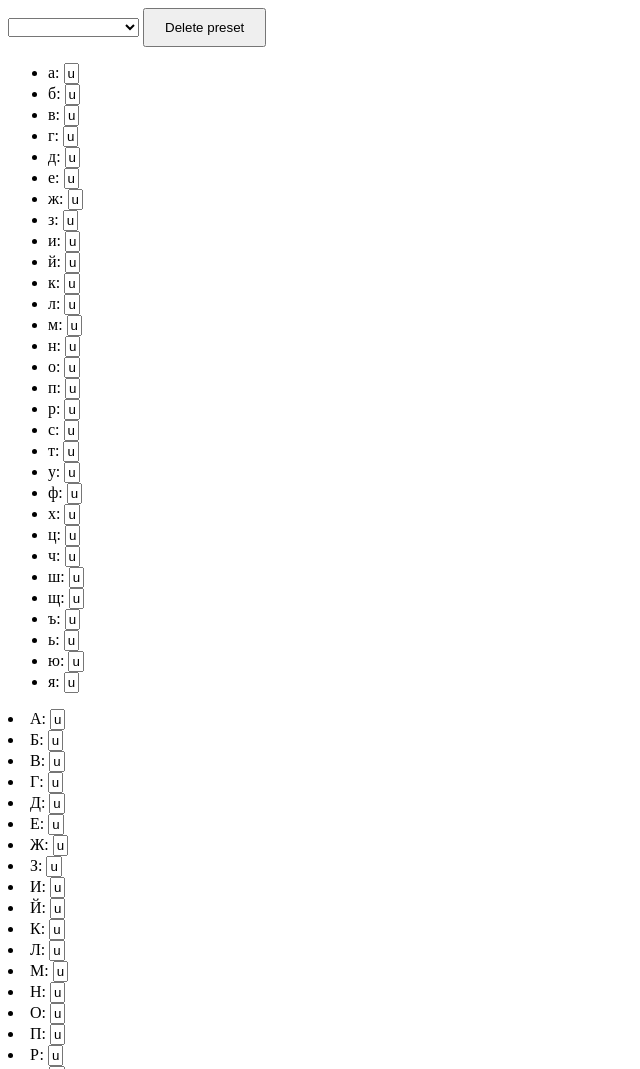
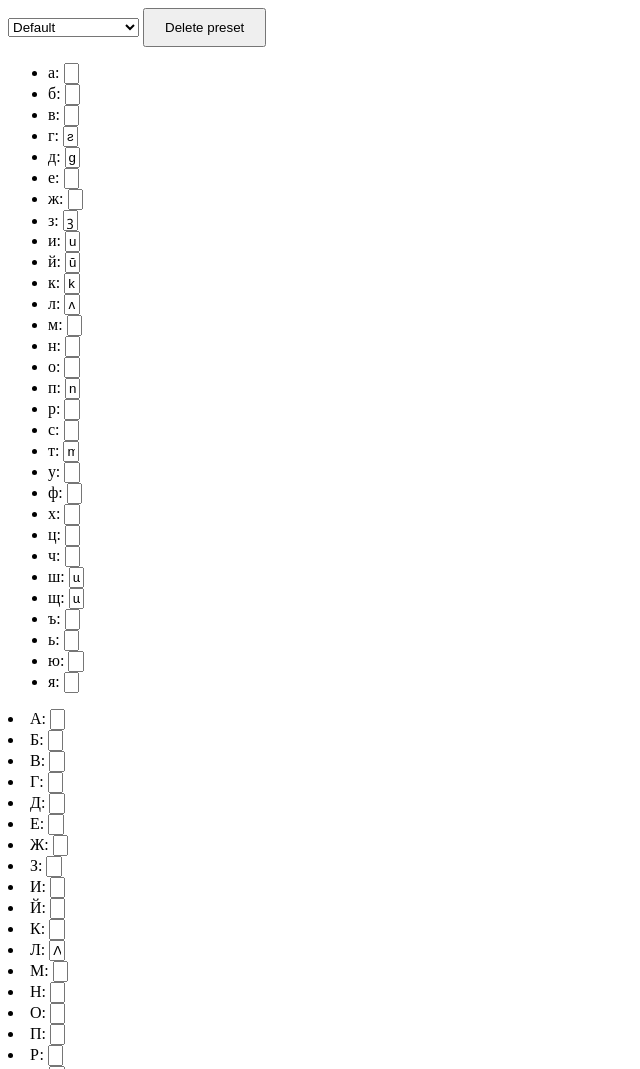
Before and after one commit to pavelnaut/CyrillicRestorator, a browser extension: page options.html in a window 1280 px wide. Shown: the top 1069 px of the page, without its empty margins (0-640 px from the left). Drawn offline with Linux system fonts and the light colour scheme.

Commit message:
"Get current preset in options page"

```diff
--- a/common.js
+++ b/common.js
@@ -13,47 +13,29 @@ var defaultDict = {
     '\u0433':'\u01A8', // г:ƨ
     '\u0449':'\u0270', // щ:ɰ
     '\u0448': '\u026F'}; // ш:ɯ wɯѡԝաᴡꮃｗ𑜊𑜎𑜏𝐰𝑤𝒘𝓌𝔀𝔴𝕨𝖜𝗐𝘄𝘸𝙬𝚠
-var currentPresetName = 'Default';
+var currentPresetName;
+var currentPreset;
 var Presets = {'Default': defaultDict};
-var currentPreset = defaultDict;
+var data = {
+    'currentPreset': 'Default',
+    'presets': Presets
+};
 
-async function syncPresetName() {
-    currentPresetName = await new Promise((resolve) => {
-        chrome.storage.sync.get({'currentPresetName': 'Default'}, function (obj) {
-        resolve(obj.currentPresetName);
+// Get data from storage and store in variable 'data'
+async function syncStorage() {
+    data = await new Promise((resolve) => {
+        chrome.storage.sync.get(null, function (obj) {
+            resolve(obj);
+          });
     });
-});
-}
-
-function getPresetName() {
-    syncPresetName();
-    return currentPresetName;
-}
+};
 
 
-async function syncPreset(presetName) {
-    let query = {};
-    query[Presets[presetName]] = defaultDict;
-    currentPreset = await new Promise((resolve) => {
-        chrome.storage.sync.get(query, function (obj) {
-        resolve(obj.Presets[presetName]);
-      });
-    });
-}
-
-function getPreset(presetName='Default') {
-    syncPreset(presetName);
-    return currentPreset;
-}
-
-
- // Initialize the current character preset
+ // Sync with syorage and initialize variables
 function initialize() {
-    syncPresetName().then(() => {
-        syncPreset(currentPresetName).then(() => {
-            console.log('initialize currentPreset: ' + currentPreset);
-        });
-    });
+    syncStorage();
+    currentPresetName = data['currentPreset'] ?? 'Default';
+    currentPreset = data['presets'][currentPresetName] ?? defaultDict;
     console.log('Current preset name: ' + currentPresetName);
     console.log('Current preset: ', currentPreset);
   }
@@ -67,13 +49,13 @@ function toUnicode(str) {
 		}
 		return value;
 	}).join('');
-}
+};
 
 // Replace all characters in the input string with their corresponding values in the current character dictionary
 function replaceChars(input) {
-    console.log('replaceChars currentPreset: ' + currentPreset);
+    console.log('replaceChars currentPreset: ', currentPreset);
     let re = new RegExp('['+ Object.keys(currentPreset).join('')+ ']', 'g');
     return input.replace(re, m => currentPreset[m]);
-    }
+    };
 
-export { defaultDict, currentPresetName, currentPreset, initialize, toUnicode, replaceChars, getPresetName, getPreset };
+export { defaultDict, currentPresetName, currentPreset, data, initialize, toUnicode, replaceChars, syncStorage };
--- a/content.js
+++ b/content.js
@@ -1,4 +1,4 @@
-import { defaultDict, currentPresetName, currentPreset, initialize, toUnicode, replaceChars } from './common.js';
+import { initialize, data, replaceChars } from './common.js';
 
 
 
--- a/options.html
+++ b/options.html
@@ -7,8 +7,6 @@
   </head>
   <body>
     <select id="Preset">
-      <option value="Reddit">Reddit</option>
-      <option value="New">Create new preset</option>
     </select>
     <button id="delete">Delete preset</button>
     <form>
@@ -379,8 +377,8 @@
     <div id="status"></div>
     <button id="save">Save</button>
 
+    <script type='module' src="common.js"></script>
     <script type='module' src="options.js"></script>
-    <script type='module' src="common.js"></script>
 
   </body>
 </html>
--- a/options.js
+++ b/options.js
@@ -1,4 +1,4 @@
-import { initialize, defaultDict, currentPresetName, currentPreset, getPreset, getPresetName } from './common.js';
+import { initialize, currentPresetName, currentPreset, data } from './common.js';
 
 
 const mapping = {
@@ -83,7 +83,6 @@ const saveOptions = () => {
     );
   };
 
-// initialize();
 
 // document.addEventListener('DOMContentLoaded', initialize);
 document.getElementById('save').addEventListener('click', saveOptions);
@@ -91,12 +90,6 @@ document.getElementById('save').addEventListener('click', saveOptions);
 
 // Get all elements with class name "inputChar"
 var elements = document.getElementsByClassName("inputChar");
-
-// Loop through the elements and do something with each one
-// for (var i = 0; i < elements.length; i++) {
-//     let element = elements[i];
-//     element.addEventListener('input', restoreOptions);
-// }
 
 function setCurrentCharDict(newDict) {
   // Sets the current character dictionary in browser storage
@@ -129,20 +122,38 @@ function getInputCharacterMapping() {
 document.addEventListener('DOMContentLoaded', function() {
   // Initialize the current character preset
   initialize();
+  loadPresets();
   loadInputCharacterMapping();
 });
 
 
+function loadPresets() {
+  // Get the selection element
+  let presetSelection = document.getElementById("Preset");
+  console.log(Object.keys(data['presets']));
+  // For each preset, create an option element and append it to the select element
+  for (let preset of Object.keys(data['presets'])) {
+    console.log(preset);
+    let option = document.createElement("option");
+    option.value = preset;
+    option.text = preset;
+    presetSelection.appendChild(option);
+  }
+  // Add an option for creating a new preset
+  let preset = 'Create new preset';
+  let option = document.createElement("option");
+  option.value = preset;
+  option.text = preset;
+  presetSelection.appendChild(option);
+}
+
+
 function loadInputCharacterMapping() {
-  // Load current preset name
-  let inputPreset = document.getElementById('Preset');
-  inputPreset.value = currentPresetName;
-  console.log('currentPresetName: ' + currentPresetName);
   // Load input field values with the current character mapping
   for (const key in mapping) {
     let itemId = 'inputChar' + key;
     let inputChar = document.getElementById(itemId);
-    inputChar.value = currentPreset[key];
+    inputChar.value = currentPreset[mapping[key]] ?? '';
   }
 }
 
```
